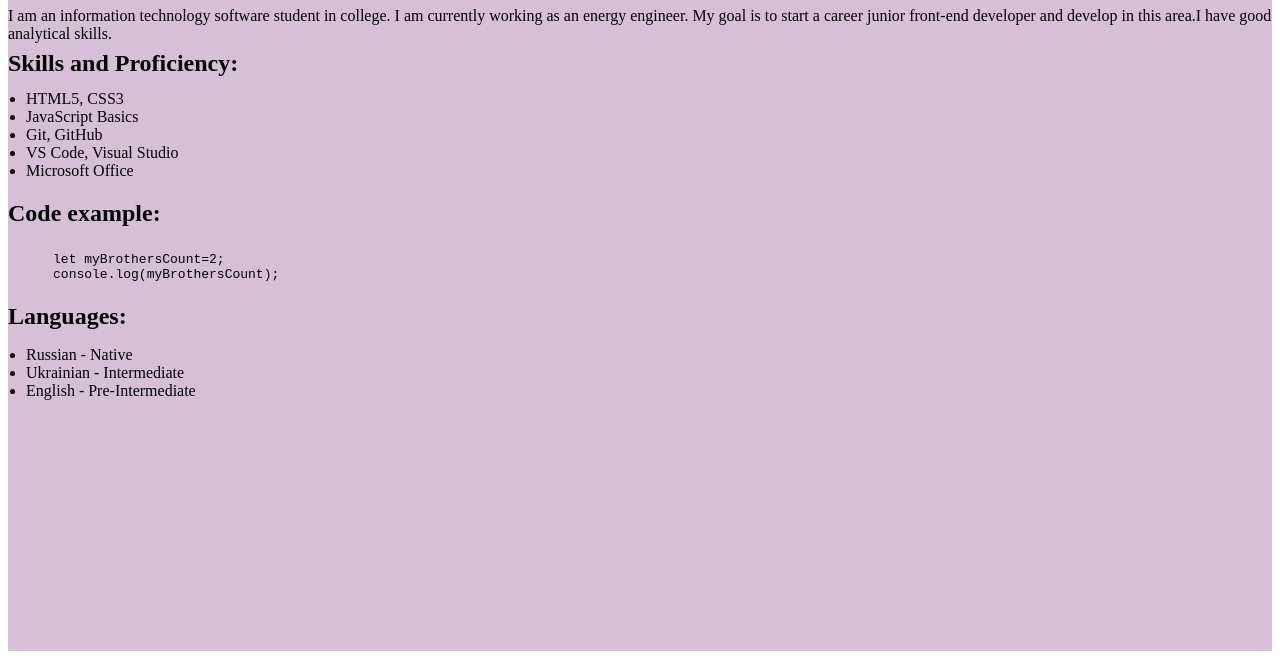
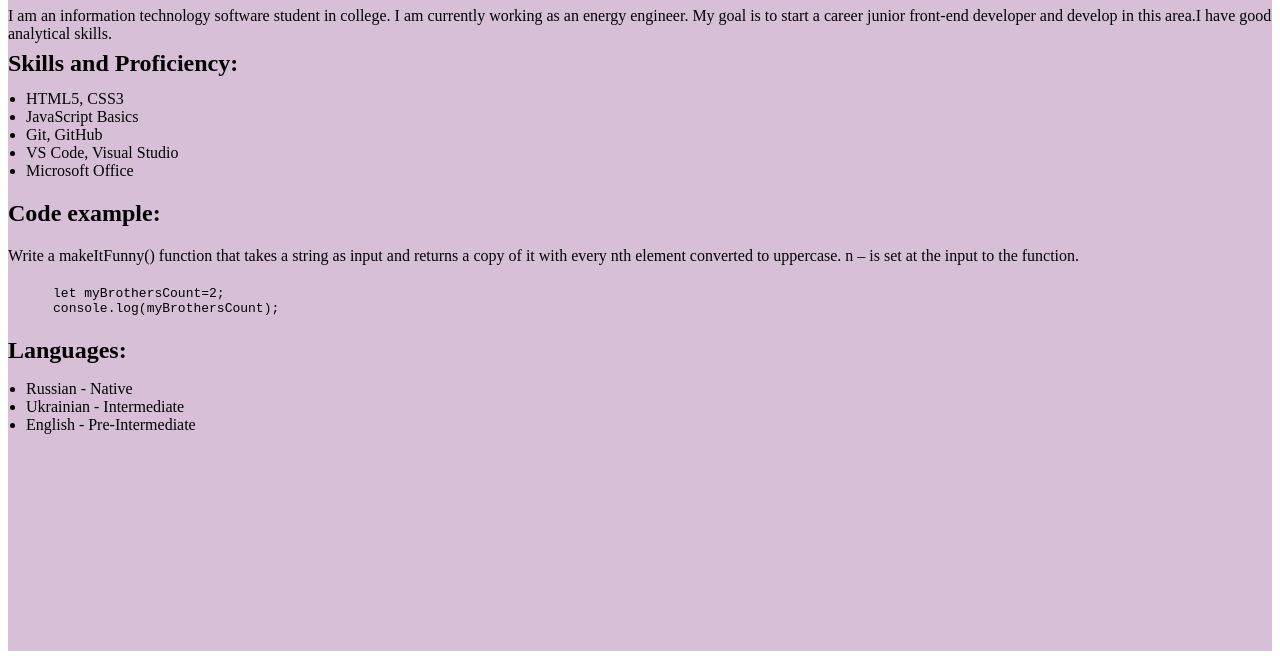
Before and after one commit to meztizshura/rsschool-cv1, a plain HTML site: page index.html in a window 1280 px wide. Shown: the part 257-916 px from the top of the page. Drawn offline with Linux system fonts and the light colour scheme; files whose address does not match are found by name.

Commit message:
feat: update

```diff
--- a/index.html
+++ b/index.html
@@ -36,6 +36,7 @@
         </div>
         <div class="block5">
             <h2 class="codeexample">Code example:</h2>
+            <p>Write a makeItFunny() function that takes a string as input and returns a copy of it with every nth element converted to uppercase. n – is set at the input to the function.</p>
             <pre class="code">
                 <code>
                     let myBrothersCount=2;
```
